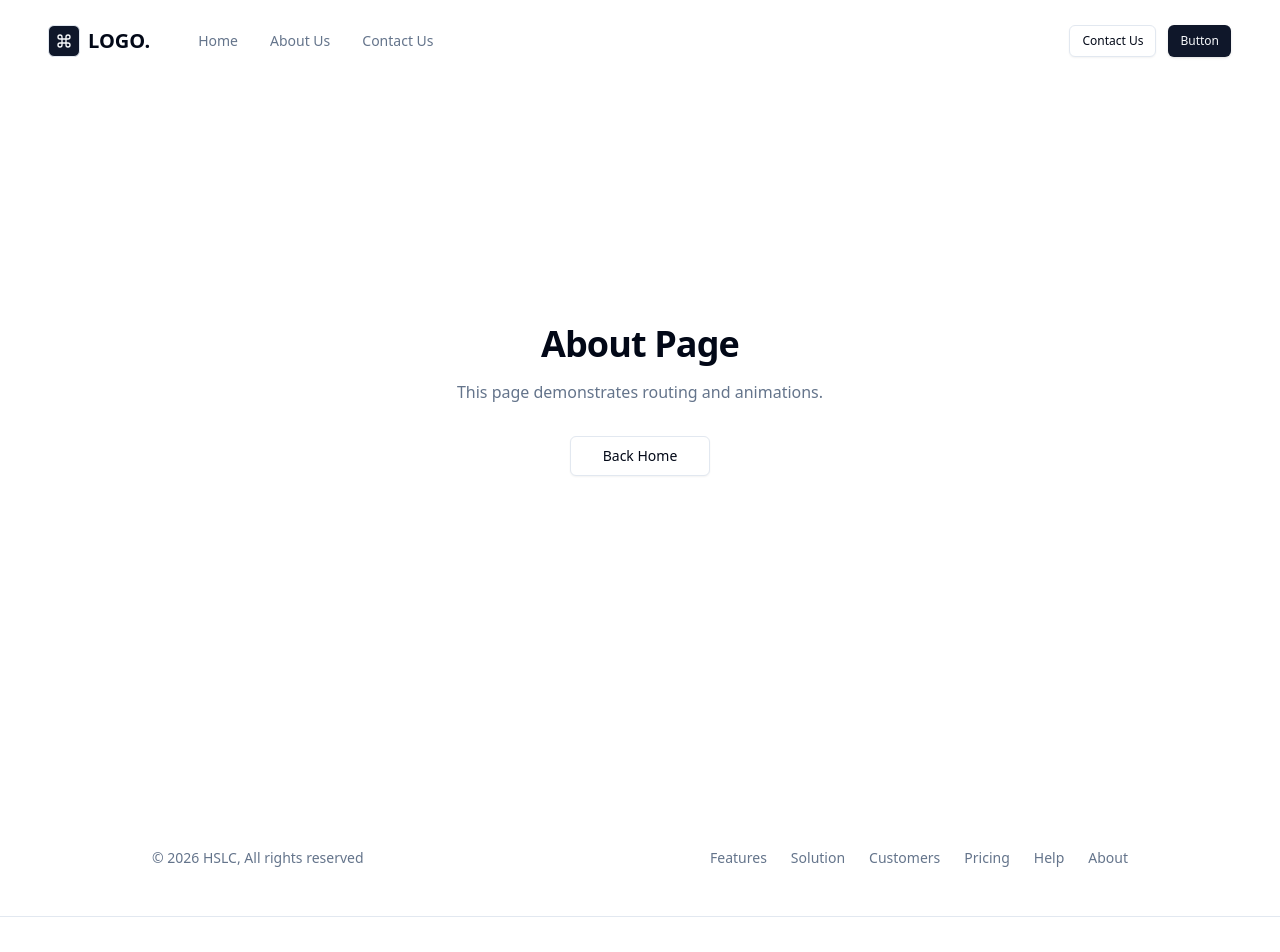
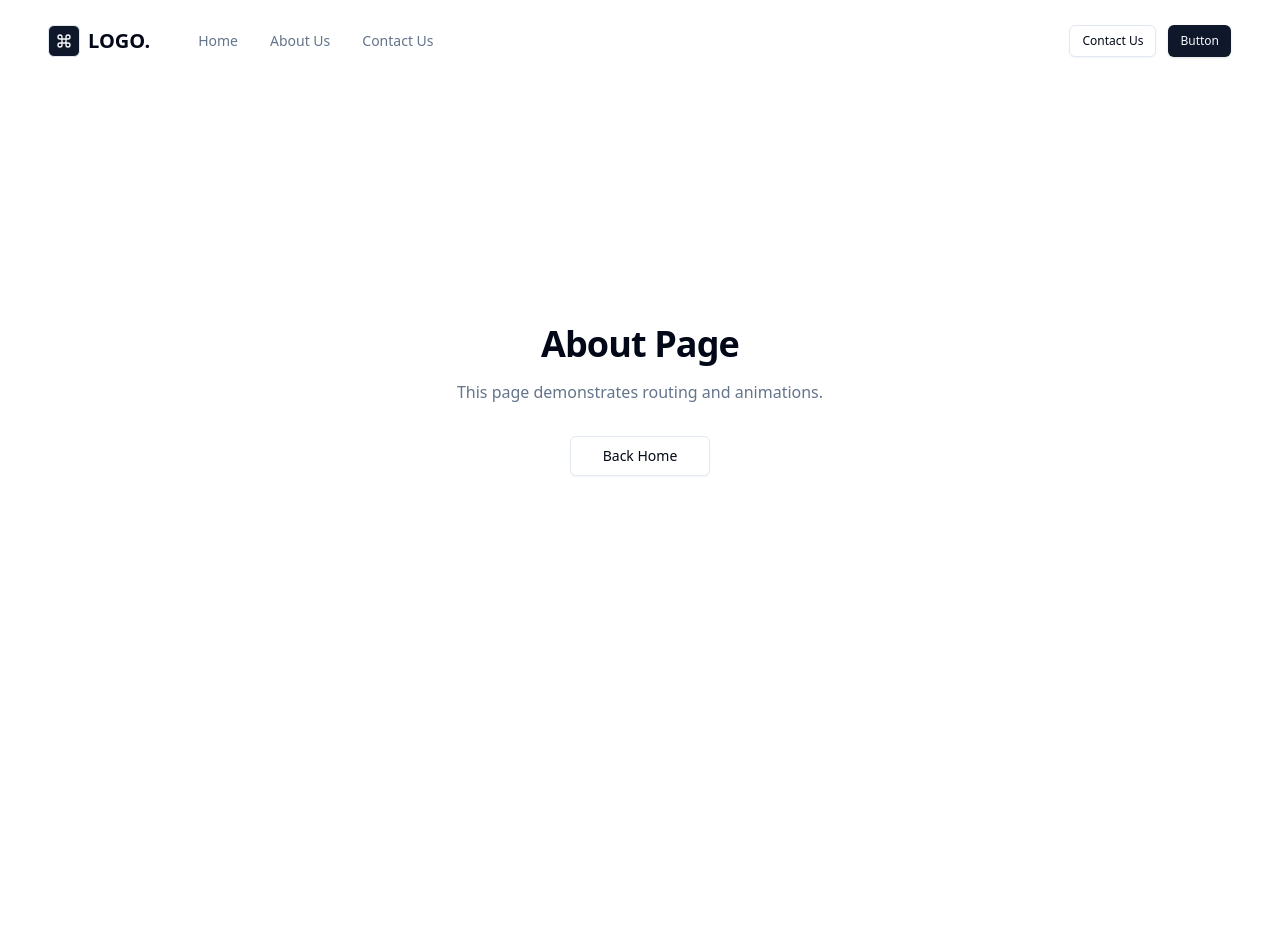
Before and after one commit to adekastanley/hlsc-02, a React (Vite) app: page /about in a window 1280 px wide. Shown: the top 952 px of the page. Before the commit the page ends 917 px from the top, so only its background shows below. Built offline with nearby package versions, Linux system fonts and the light colour scheme.

Commit message:
redisigned footer

```diff
--- a/src/components/footer.tsx
+++ b/src/components/footer.tsx
@@ -1,50 +1,88 @@
 import { Link } from "react-router-dom";
-
-const links = [
+const link1 = [
 	{
 		title: "Features",
-		href: "#",
+		to: "#",
 	},
 	{
 		title: "Solution",
-		href: "#",
+		to: "#",
 	},
 	{
 		title: "Customers",
-		href: "#",
+		to: "#",
 	},
+];
+const link2 = [
 	{
 		title: "Pricing",
-		href: "#",
+		to: "#",
 	},
 	{
 		title: "Help",
-		href: "#",
+		to: "#",
 	},
 	{
 		title: "About",
-		href: "#",
+		to: "#",
 	},
 ];
 
 export default function FooterSection() {
 	return (
-		<footer className="border-b bg-white py-12 dark:bg-transparent">
-			<div className="mx-auto max-w-5xl px-6">
-				<div className="flex flex-wrap justify-between gap-6">
-					<span className="text-muted-foreground order-last block text-center text-sm md:order-first">
-						© {new Date().getFullYear()} HSLC, All rights reserved
-					</span>
-					<div className="order-first flex flex-wrap justify-center gap-6 text-sm md:order-last">
-						{links.map((link, index) => (
-							<Link
-								key={index}
-								to={link.href}
-								className="text-muted-foreground hover:text-primary block duration-150"
-							>
-								<span>{link.title}</span>
-							</Link>
-						))}
+		<footer
+			className="relative h-[400px] sm:h-[600px] lg:h-[800px] max-h-[800px]"
+			style={{ clipPath: "polygon(0% 0, 100% 0%, 100% 100%, 0 100%)" }}
+		>
+			<div className="relative h-[calc(100vh+400px)] sm:h-[calc(100vh+600px)] lg:h-[calc(100vh+800px)] -top-[100vh]">
+				<div
+					className="h-[400px] sm:h-[600px] lg:h-[800px] sticky top-[calc(100vh-400px)] sm:top-[calc(100vh-600px)] lg:top-[calc(100vh-800px)] z-50"
+					style={{
+						transform: "translate3d(0,0,0)",
+						backfaceVisibility: "hidden",
+					}}
+				>
+					<div className="bg-neutral-900 py-4 sm:py-6 lg:py-8 px-4 sm:px-6 h-full w-full flex flex-col justify-between relative z-20">
+						<div className="flex shrink-0 gap-8 sm:gap-12 lg:gap-20">
+							<div className="flex flex-col gap-1 sm:gap-2">
+								<h3 className="mb-1 sm:mb-2 uppercase text-neutral-400 text-xs sm:text-sm">
+									First
+								</h3>
+								{link1.map((item, index) => {
+									return (
+										<Link
+											to={item.to}
+											key={index}
+											className="text-white hover:text-neutral-400 transition-colors duration-300 text-sm sm:text-base"
+										>
+											{item.title}
+										</Link>
+									);
+								})}
+							</div>
+							<div className="flex flex-col gap-1 sm:gap-2">
+								<h3 className="mb-1 sm:mb-2 uppercase text-neutral-400 text-xs sm:text-sm">
+									Second
+								</h3>
+								{link2.map((item, index) => {
+									return (
+										<Link
+											to={item.to}
+											key={index}
+											className="text-white hover:text-neutral-400 transition-colors duration-300 text-sm sm:text-base"
+										>
+											{item.title}
+										</Link>
+									);
+								})}
+							</div>
+						</div>
+						<div className="flex flex-row justify-between items-end sm:items-end gap-4 sm:gap-0 overflow-hidden">
+							<h1 className="text-[18vw] sm:text-[16vw] lg:text-[14vw] leading-[0.8] mt-4 sm:mt-6 lg:mt-10 text-white font-bold tracking-tight">
+								HSCL
+							</h1>
+							<p className="text-white text-sm sm:text-base">©copyright 2026</p>
+						</div>
 					</div>
 				</div>
 			</div>
```
Also changed, not shown: src/components/pages/homepage/sectionThree.tsx (added).
